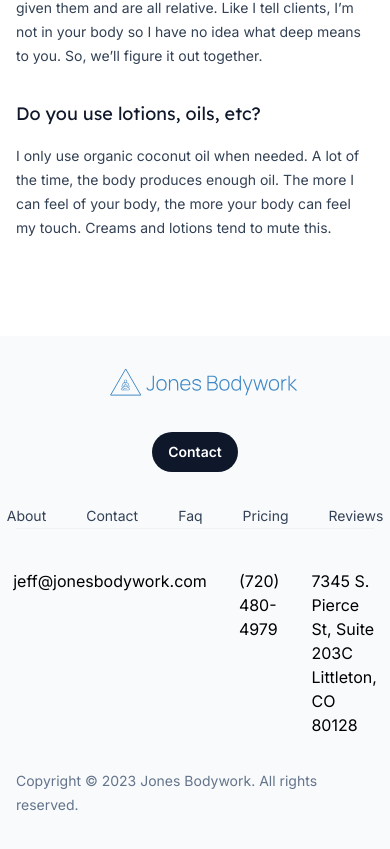
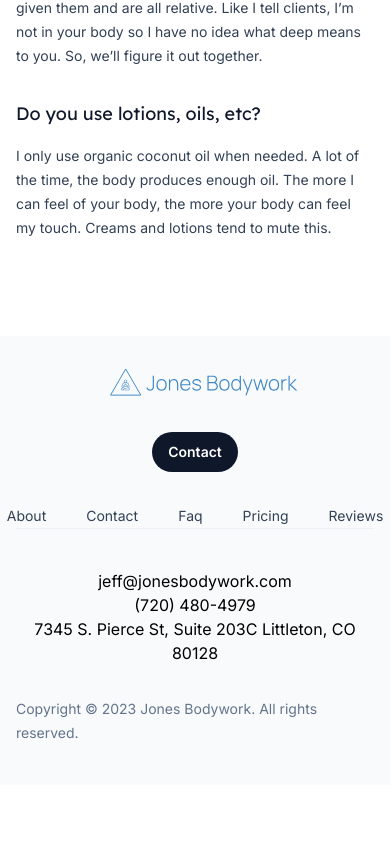
Before and after one commit to kylekrny/jones-bodywork, a Next.js app: page /faq in a window 390 px wide. Shown: the part 2052-2901 px from the top of the page. After the commit the page ends 2837 px from the top, so only its background shows below. Built offline with nearby package versions, Linux system fonts and the light colour scheme.

Commit message:
fixed footer

```diff
--- a/src/components/Footer.jsx
+++ b/src/components/Footer.jsx
@@ -32,7 +32,7 @@ export function Footer() {
           </nav>
         </div>
         <div className="flex flex-col items-center border-t border-slate-400/10 py-10">
-          <div className="mb-2 flex gap-x-8">
+          <div className="mb-2 flex flex-col gap-x-8 text-center lg:flex-row">
             <Link
               href="mailto:jeff@jonesbodywork.com"
               className="group"
@@ -48,7 +48,7 @@ export function Footer() {
               (720) 480-4979
             </Link>
             <Link
-              href="tel:7206757448"
+              href="https://www.google.com/maps/place/Jones+Bodywork+LLC/@39.583202,-105.0736117,15z/data=!4m2!3m1!1s0x0:0xf63bfd22009883b?sa=X&ved=2ahUKEwiJgafK8Ln_AhWVLzQIHZqYAxQQ_BJ6BAhYEAg"
               className="group"
               aria-label="Jeff Jones phone number"
             >
```
